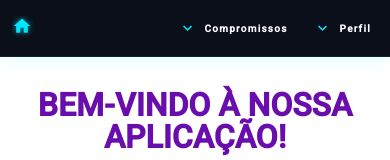
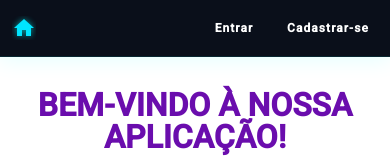
Before and after one commit to IuriBentoGuerreiro/datebook-app, an Angular app: page /home in a window 390 px wide. Shown: the top 160 px of the page. Built offline with nearby package versions, Linux system fonts and the light colour scheme.

Commit message:
adiciona header para users nao autenticados

```diff
--- a/src/app/app.component.ts
+++ b/src/app/app.component.ts
@@ -23,7 +23,7 @@ export class AppComponent {
         filter((event: Event): event is NavigationEnd => event instanceof NavigationEnd)
       )
       .subscribe((event) => {
-        this.showHeader = !['/login', '/register'].some(path =>
+        this.showHeader = !['/login', '/register', '/home'].some(path =>
           event.urlAfterRedirects.includes(path)
         );
       });
--- /dev/null
+++ b/src/app/components/header-home/header-home.component.html
@@ -0,0 +1,12 @@
+<header class="header">
+    <div class="logo">
+      <a routerLink="/home" aria-label="Ir para a página inicial">
+        <mat-icon class="logo-home" aria-hidden="true">home</mat-icon>
+      </a>
+    </div>
+
+    <nav class="nav" aria-label="Navegação principal">
+      <a mat-button routerLink="/login" routerLinkActive="active">Entrar</a>
+      <a mat-button routerLink="/register" routerLinkActive="active">Cadastrar-se</a>
+    </nav>
+  </header>
--- /dev/null
+++ b/src/app/components/header-home/header-home.component.scss
@@ -0,0 +1,105 @@
+$primary-color: #00bcd4;
+$primary-dark: darken($primary-color, 15%);
+$primary-light: lighten($primary-color, 30%);
+$accent-color: #00e5ff;
+$text-color: #e0f7fa;
+$light-text: #ffffff;
+$header-bg: #0a0f1a;
+$shadow-color: rgba(0, 255, 255, 0.1);
+
+.header {
+  display: flex;
+  justify-content: space-between;
+  align-items: center;
+  padding: 0 24px;
+  height: 72px;
+  background-color: $header-bg;
+  box-shadow: 0 4px 20px $shadow-color;
+  border-bottom: 1px solid rgba(0, 255, 255, 0.1);
+  z-index: 1000;
+  position: relative;
+}
+
+.logo {
+  a {
+    display: flex;
+    align-items: center;
+    color: $accent-color;
+    font-weight: bold;
+    font-family: 'Orbitron', sans-serif;
+    text-decoration: none;
+
+    &:hover {
+      color: lighten($accent-color, 10%);
+    }
+
+    .logo-home {
+      font-size: 1.5rem;
+      letter-spacing: 1px;
+      text-shadow: 0 0 6px rgba(0, 255, 255, 0.6);
+      transition: all 0.3s ease;
+    }
+  }
+}
+
+.nav {
+  display: flex;
+  align-items: center;
+  gap: 20px;
+
+  a {
+    color: $light-text;
+    font-weight: 600;
+    text-decoration: none;
+    transition: all 0.3s ease;
+    border: 1px solid transparent;
+    padding: 6px 12px;
+    border-radius: 6px;
+
+    &:hover {
+      background-color: rgba(255, 255, 255, 0.05);
+      border-color: $accent-color;
+    }
+
+    &.active {
+      color: $accent-color;
+      border-bottom: 2px solid $accent-color;
+    }
+  }
+}
+
+@media (max-width: 768px) {
+  .header {
+    padding: 0 16px;
+    height: 60px;
+  }
+
+  .logo .logo-home {
+    font-size: 24px;
+  }
+
+  .nav {
+    gap: 12px;
+
+    a {
+      padding: 6px 10px;
+      font-size: 14px;
+    }
+  }
+}
+
+@media (max-width: 480px) {
+  .header {
+    padding: 0 12px;
+    height: 56px;
+  }
+
+  .logo .logo-home {
+    font-size: 20px;
+  }
+
+  .nav a {
+    padding: 4px 8px;
+    font-size: 12px;
+  }
+}
--- a/src/app/components/header/header.component.scss
+++ b/src/app/components/header/header.component.scss
@@ -35,7 +35,7 @@ $shadow-color: rgba(0, 255, 255, 0.1);
   }
 
   .logo-home {
-    font-size: 28px;
+    font-size: 1.5rem;
     color: $accent-color;
     letter-spacing: 1px;
     text-shadow: 0 0 6px rgba(0, 255, 255, 0.6);
--- a/src/app/components/home/home.component.html
+++ b/src/app/components/home/home.component.html
@@ -1,3 +1,5 @@
+<app-header-home></app-header-home>
+
 <div class="home-container">
   <div class="welcome-section">
     <h1>Bem-vindo à Nossa Aplicação!</h1>
--- a/src/app/components/home/home.component.ts
+++ b/src/app/components/home/home.component.ts
@@ -4,13 +4,14 @@ import { MatToolbarModule } from '@angular/material/toolbar';
 import { MatButtonModule } from '@angular/material/button';
 import { MatIconModule } from '@angular/material/icon';
 import { CommonModule } from '@angular/common';
+import { HeaderHomeComponent } from '../header-home/header-home.component';
 
 
 @Component({
   selector: 'app-home',
   standalone: true,
   imports: [
-    HeaderComponent,
+    HeaderHomeComponent,
     MatToolbarModule,
     MatButtonModule,
     MatIconModule,
```
Also changed, not shown: src/app/components/header-home/header-home.component.ts (added, +15 -0 lines), 1 other file (tests, documents, lock files or other folders).
